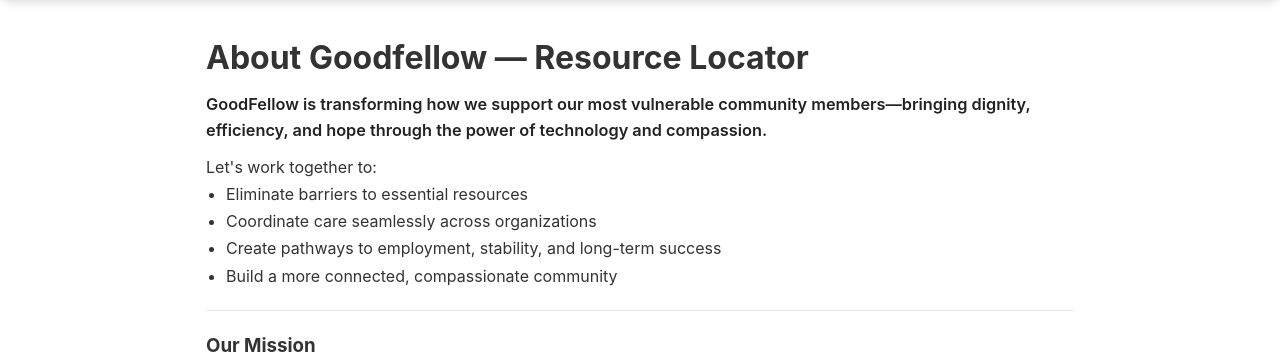
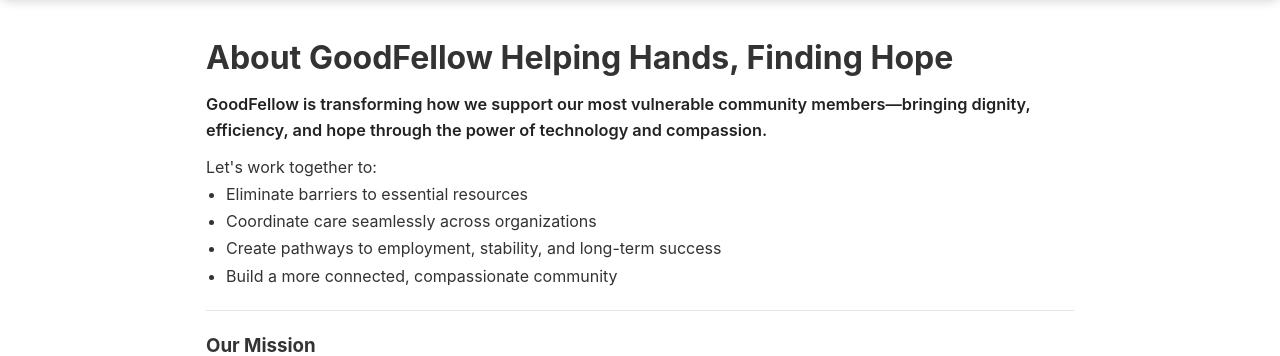
Before and after one commit to BigDataForSanDiego/Team-120, a Django app: page /about/ in a window 1280 px wide. Shown: the part 121-477 px from the top of the page. Run offline with Django 5.2, Linux system fonts and the light colour scheme; some libraries are stand-ins or nearby versions.

Commit message:
Goodfellow edited to GoodFellow

```diff
--- a/resource_locator_mvp/templates/about.html
+++ b/resource_locator_mvp/templates/about.html
@@ -4,7 +4,7 @@
 
 {% block content %}
 <div class="container" style="padding: 2rem 1rem; max-width: 900px;">
-    <h1 style="margin-bottom: 0.5rem;" data-i18n="about.title">About Goodfellow — Resource Locator</h1>
+    <h1 style="margin-bottom: 0.5rem;" data-i18n="about.title">About GoodFellow Helping Hands, Finding Hope </h1>
 
     <p style="color:#222; font-weight:600; font-size:1.02rem; margin-bottom:0.75rem;" data-i18n="about.tagline">
         GoodFellow is transforming how we support our most vulnerable community members—bringing dignity, efficiency,
--- a/resource_locator_mvp/templates/base.html
+++ b/resource_locator_mvp/templates/base.html
@@ -83,12 +83,12 @@
     {% block extra_scripts %}{% endblock %}
 
     <!-- Floating Chat FAB (bottom-right) -->
-    <button id="chat-fab" class="chat-icon" aria-label="Open chat" title="Chat with Good Fellow"></button>
+    <button id="chat-fab" class="chat-icon" aria-label="Open chat" title="Chat with GoodFellow"></button>
 
     <!-- Chat Window -->
     <div id="chat-window" class="chat-window">
         <div class="chat-header">
-            <span data-i18n="chat.title">Chat with Good Fellow</span>
+            <span data-i18n="chat.title">Chat with GoodFellow</span>
             <button id="chat-close" style="float: right; background: none; border: none; font-size: 20px; cursor: pointer;">&times;</button>
         </div>
         <div class="chat-messages" id="chat-messages">
@@ -270,7 +270,7 @@
                 'detail.get_directions': 'Get Directions',
 
                 // About page
-                'about.title': 'About Goodfellow — Resource Locator',
+                'about.title': 'About GoodFellow Helping Hands, Finding Hope ',
                 'about.tagline': 'GoodFellow is transforming how we support our most vulnerable community members—bringing dignity, efficiency, and hope through the power of technology and compassion.',
                 'about.work_together': "Let's work together to:",
                 'about.eliminate_barriers': 'Eliminate barriers to essential resources',
```
